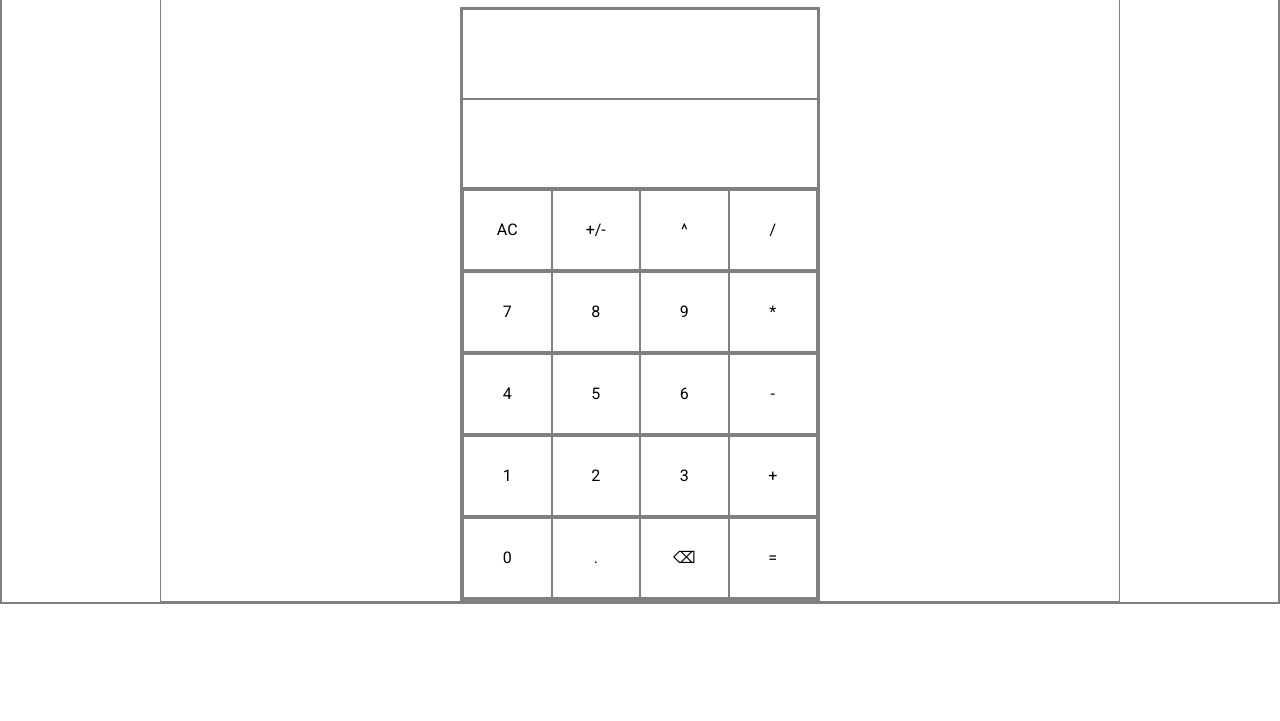
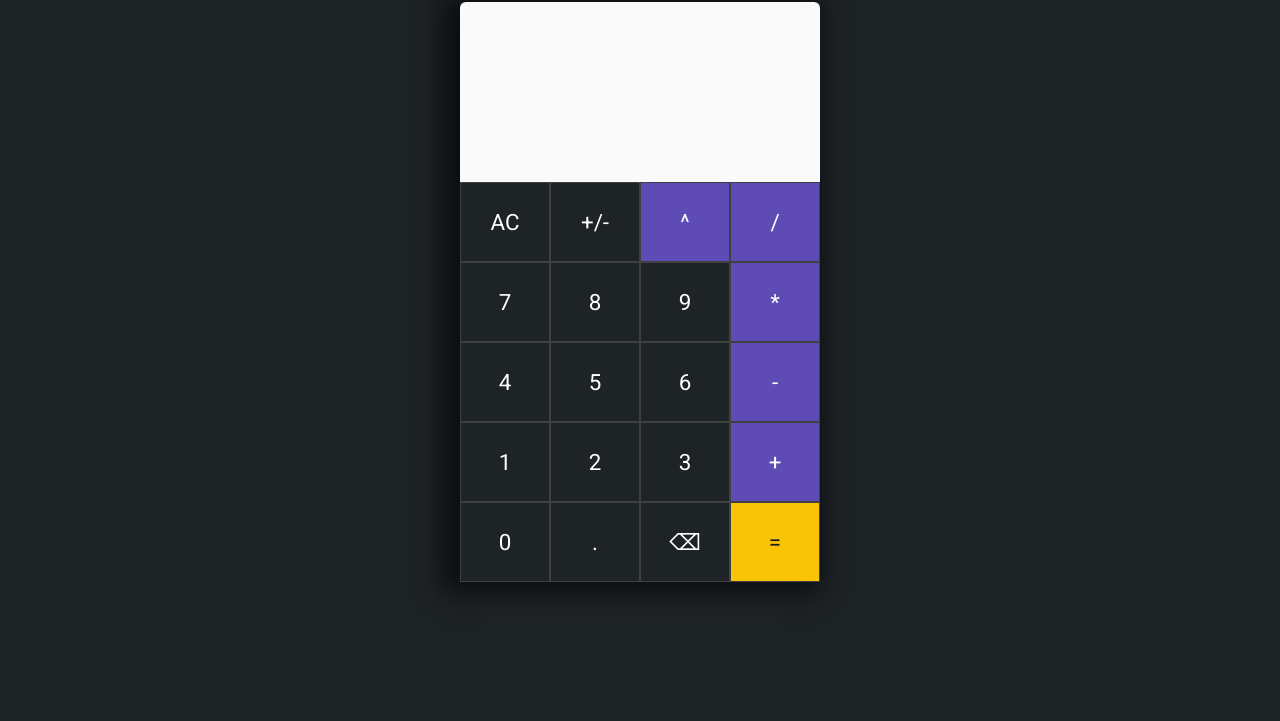
Before and after one commit to ggupta78/calculator, a plain HTML site: page index.html in a window 1280 px wide. Shown: the part 79-800 px from the top of the page. Drawn offline with Linux system fonts and the light colour scheme.

Commit message:
complete the UI

```diff
--- a/index.html
+++ b/index.html
@@ -25,32 +25,32 @@
         <div class="row">
           <div class="key" id="AC" title="Escape">AC</div>
           <div class="key" id="sign">+/-</div>
-          <div class="key" id="power">^</div>
-          <div class="key" id="divide">/</div>
+          <div class="key operator" id="power">^</div>
+          <div class="key operator" id="divide">/</div>
         </div>
         <div class="row">
           <div class="key" id="seven">7</div>
           <div class="key" id="eight">8</div>
           <div class="key" id="nine">9</div>
-          <div class="key" id="multiply">*</div>
+          <div class="key operator" id="multiply">*</div>
         </div>
         <div class="row">
           <div class="key" id="four">4</div>
           <div class="key" id="five">5</div>
           <div class="key" id="six">6</div>
-          <div class="key" id="minus">-</div>
+          <div class="key operator" id="minus">-</div>
         </div>
         <div class="row">
           <div class="key" id="one">1</div>
           <div class="key" id="two">2</div>
           <div class="key" id="three">3</div>
-          <div class="key" id="plus">+</div>
+          <div class="key operator" id="plus">+</div>
         </div>
         <div class="row">
           <div class="key" id="zero">0</div>
           <div class="key" id="decimal">.</div>
           <div class="key" id="del" title="Backspace">⌫</div>
-          <div class="key" id="equal" title="Enter or =">=</div>
+          <div class="key equal" id="equal" title="Enter or =">=</div>
         </div>
       </div>
     </div>
--- a/main.js
+++ b/main.js
@@ -57,9 +57,9 @@ const displayHistory = () => {
   for (let index = 0; index < history.length; index++) {
     const element = history[index];
     if (!isNaN(element) && element < 0) {
-      equation += `(${element})`;
+      equation += `(${element}) `;
     } else {
-      equation += element;
+      equation += element + ' ';
     }
   }
   historyDisplay.innerHTML = equation;
--- a/style.css
+++ b/style.css
@@ -1,12 +1,19 @@
 * {
   box-sizing: border-box;
-  border: 1px solid gray;
+  /* border: 1px solid gray; */
 }
 
 body {
   margin: 0;
   padding: 0;
   font-family: 'Roboto', sans-serif;
+  color: white;
+  background-color: #1E2326;
+}
+
+h1 {
+  font-weight: 300;
+  color: white;
 }
 
 .container {
@@ -19,15 +26,25 @@ body {
 
 .calculator {
   width: 360px;
+  -webkit-box-shadow: -9px 2px 26px 9px rgba(11,13,16,1);
+  -moz-box-shadow: -9px 2px 26px 9px rgba(11,13,16,1);
+  box-shadow: -9px 2px 26px 9px rgba(11,13,16,1);
 }
 
 .display {
   height: 180px;
+  background-color: #FAFAFA;
+  border-top-right-radius: 6px;
+  border-top-left-radius: 6px;
+  color: black;
 }
 
 .history {
   height: 90px;
   padding: 10px;
+  font-size: 1.3rem;
+  font-weight: 300;
+  color: #1D1D1D;
 }
 
 .main {
@@ -35,7 +52,8 @@ body {
   text-align: right;
   padding: 15px;
   font-size: 3rem;
-  overflow-wrap: break-word;
+  font-weight: 300;
+  color: #1D1D1D;
 }
 
 .keypad {
@@ -55,4 +73,16 @@ body {
   justify-content: center;
   align-items: center;
   text-align: center;
+  background-color: #1E2326;
+  border: 0.3px solid #404040;
+  font-size: 1.4rem;
 }
+
+.operator {
+  background-color: #5E4BB5;
+}
+
+.equal {
+  background-color: #FAC406;
+  color: #1D1D1D;
+}
```
